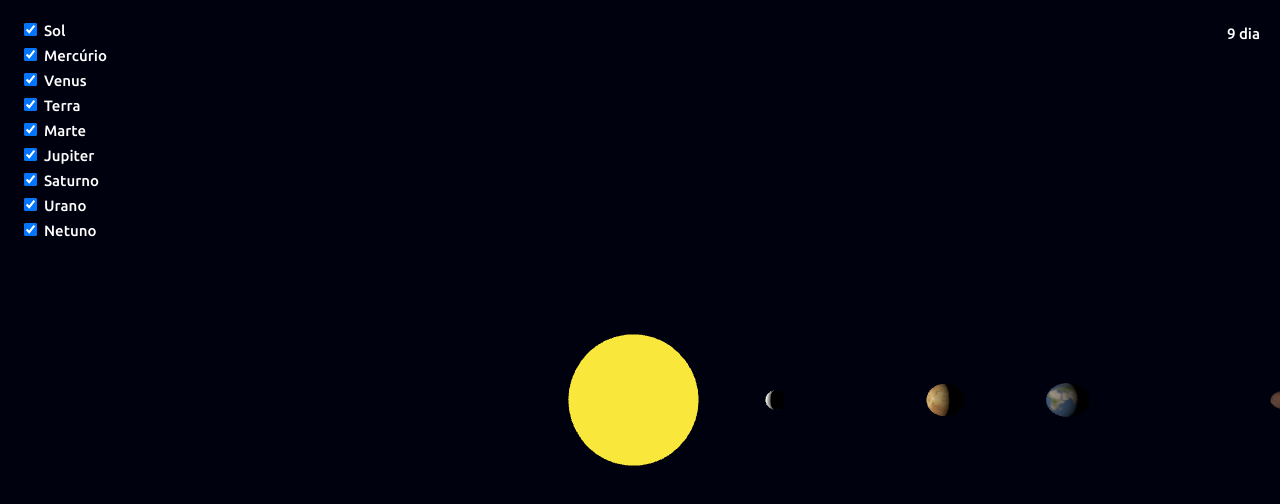
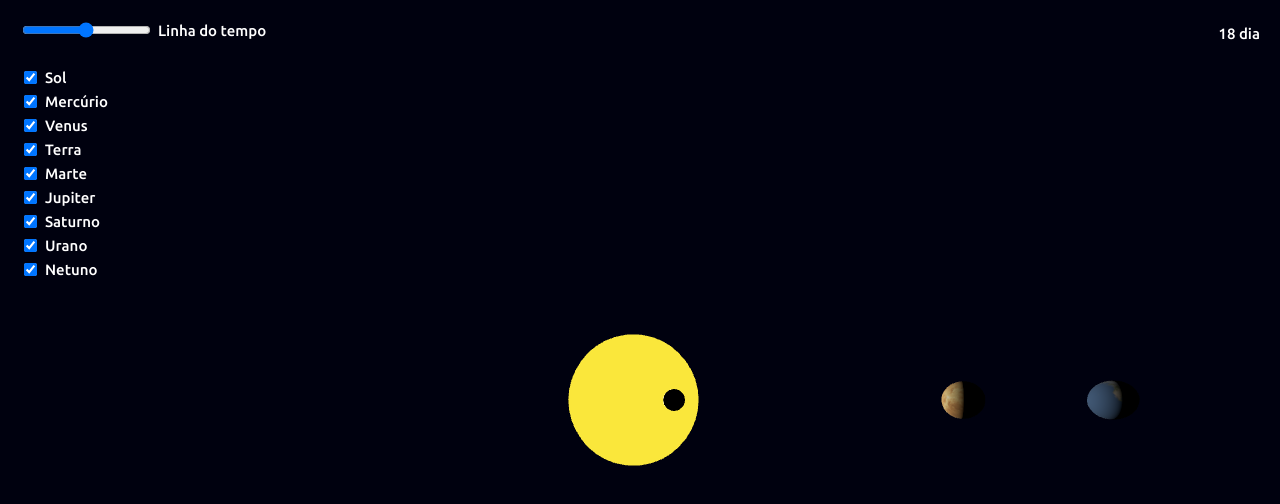
Before and after one commit to ArandaCampos/Simulador_de_orbitas, a plain HTML site: page index.html in a window 1280 px wide. Drawn offline with nearby package versions, Linux system fonts and the light colour scheme; animation ran at ten frames a second.

Commit message:
version - 1.1 finish (add velocity control)

```diff
--- a/index.html
+++ b/index.html
@@ -22,6 +22,12 @@
             top: 20px;
             left: 20px;
         }
+        #controls > div {
+            display: flex;
+            flex-direction: row;
+            align-items: center;
+            gap: 5px;
+        }
         #display {
             top: 10px;
             right: 20px;
@@ -35,25 +41,53 @@
 </head>
 <body>
     <div id="controls">
-        <div><input type="checkbox" onchange="toggle_planet(0)" value="mer" checked> <label>Sol     </label> </div>
-        <div><input type="checkbox" onchange="toggle_planet(1)" value="mer" checked> <label>Mercúrio</label> </div>
-        <div><input type="checkbox" onchange="toggle_planet(2)" value="ven" checked> <label>Venus   </label> </div>
-        <div><input type="checkbox" onchange="toggle_planet(3)" value="ter" checked> <label>Terra   </label> </div>
-        <div><input type="checkbox" onchange="toggle_planet(4)" value="mar" checked> <label>Marte   </label> </div>
-        <div><input type="checkbox" onchange="toggle_planet(5)" value="jup" checked> <label>Jupiter </label> </div>
-        <div><input type="checkbox" onchange="toggle_planet(6)" value="sat" checked> <label>Saturno </label> </div>
-        <div><input type="checkbox" onchange="toggle_planet(7)" value="ura" checked> <label>Urano   </label> </div>
-        <div><input type="checkbox" onchange="toggle_planet(8)" value="net" checked> <label>Netuno  </label> </div>
+        <div>
+            <input type="range" min="1" max="100" onchange="set_velocity(this.value)" step="1" value="50">
+            <label>Linha do tempo</label>
+        </div>
         </br>
-        <!--
-            <div><input type="checkbox" onchange="toggle_trail()" value="net" checked> <label>Rastro  </label> </div>
-        -->
+        <div>
+            <input type="checkbox" onchange="toggle_planet(0)" value="mer" checked>
+            <label>Sol</label>
+        </div>
+        <div>
+            <input type="checkbox" onchange="toggle_planet(1)" value="mer" checked>
+            <label>Mercúrio</label>
+        </div>
+        <div>
+            <input type="checkbox" onchange="toggle_planet(2)" value="ven" checked>
+            <label>Venus</label>
+        </div>
+        <div>
+            <input type="checkbox" onchange="toggle_planet(3)" value="ter" checked>
+            <label>Terra</label>
+        </div>
+        <div>
+            <input type="checkbox" onchange="toggle_planet(4)" value="mar" checked>
+            <label>Marte</label>
+        </div>
+        <div>
+            <input type="checkbox" onchange="toggle_planet(5)" value="jup" checked>
+            <label>Jupiter</label>
+        </div>
+        <div>
+            <input type="checkbox" onchange="toggle_planet(6)" value="sat" checked>
+            <label>Saturno</label>
+        </div>
+        <div>
+            <input type="checkbox" onchange="toggle_planet(7)" value="ura" checked>
+            <label>Urano</label>
+        </div>
+        <div>
+            <input type="checkbox" onchange="toggle_planet(8)" value="net" checked>
+            <label>Netuno</label>
+        </div>
     </div>
     <div id="display">
         <p id="days"><p>
     </div>
-<script src="three.js/three.js"></script>
-<script src="src/config.js"></script>
-<script src="src/main.js"></script>
+    <script src="three.js/three.js"></script>
+    <script src="src/config.js"></script>
+    <script src="src/main.js"></script>
 </body>
 </html>
--- a/src/config.js
+++ b/src/config.js
@@ -48,61 +48,51 @@ const DATA = {
         {
             "name": "Sol",
             "mesh": null,
-            //"radius": 4.379 * 10 ** 9,
             "radius": 50,
             "d": 0,
             "a": 0,
             "T": 0,
             "r": 0,
             "axial": 0,
-            "trail": null,
             "color": COLOR["yellow"],
             "emissive": COLOR["yellow"],
         },
         {
             "name": "Mercúrio",
             "mesh": null,
-            //"radius": 4.87 * 10 ** 6 ,
             "radius": 6,
             "d": 5.79 * 10 ** 10,
             "a": 0,
             "T": 1 / 85,
             "r": 58.6,
             "axial": 0.01,
-            "trail": null,
             "texture": 'assets/mercury.jpg'
         },
         {
             "name": "Venus",
             "mesh": null,
-            //"radius":  1.2 * 10 ** 7,
             "radius": 11,
             "d": 1.08 * 10 ** 11,
             "a": 0,
             "T": 1 / 255,
             "r": 224,
             "axial": 177.3,
-            "trail": null,
-            //"update_trail": null,
             "texture": 'assets/venus.jpg'
         },
         {
             "name": "Terra",
             "mesh": null,
-            //"radius": 1.27 * 10 ** 7,
             "radius": 11.5,
             "d": 1.49 * 10 ** 11,
             "a": 0,
             "T": 1 / 365,
             "r": 1,
             "axial": 23.26,
-            "trail": null,
             "texture": 'assets/earth.jpg'
         },
         {
             "name": "Marte",
             "mesh": null,
-            //"radius": 6.7 * 10 ** 6,
             "radius": 6.5,
             "d": 2.27 * 10 ** 11,
             "a": 0,
@@ -114,7 +104,6 @@ const DATA = {
         {
             "name": "Jupiter",
             "mesh": null,
-            //"radius": 3,
             "radius": 30,
             "d": 7.78 * 10 ** 11,
             "a": 0,
@@ -126,7 +115,6 @@ const DATA = {
         {
             "name": "Saturno",
             "mesh": null,
-            //"radius": 1.16 * 10 ** 8,
             "radius": 25,
             "d": 1.429 * 10 ** 12,
             "a": 0,
@@ -138,7 +126,6 @@ const DATA = {
         {
             "name": "Urano",
             "mesh": null,
-            //"radius": 5 * 10 ** 7,
             "radius": 18,
             "d": 2.870 * 10 ** 12,
             "a": 0,
@@ -150,7 +137,6 @@ const DATA = {
         {
             "name": "Netuno",
             "mesh": null,
-            //"radius": 4.9 * 10 ** 7,
             "radius": 19,
             "d": 4.5 * 10 ** 12,
             "a": 0,
@@ -161,21 +147,17 @@ const DATA = {
         }
     ]
 }
-// PARAMS
+
 const CONTROLS = {
-    // animation
     "PAUSE": ' ',
     "REVERSE": 'ArrowLeft',
     "ADVANCE" : 'ArrowRight',
-    // motion
     "RIGHT": 'd',
     "LEFT": 'a',
     "UP": 'w',
     "DOWN": 's',
-    // Zoom
     "ZOOM_IN": '+',
     "ZOOM_OUT": '-',
-    // rotation
     "ROT_X_POS": 'i',
     "ROT_X_NEG": 'k',
     "ROT_Y_POS": 'l',
--- a/src/main.js
+++ b/src/main.js
@@ -6,7 +6,7 @@ var material;
 var mesh;
 var frame = 0;
 var play = true;
-const velocity = 1 / (24 * 2);
+var velocity = 1 / 24;
 
 const init = () => {
     set_camera( DATA["camera"] );
@@ -31,7 +31,6 @@ const set_scene = ( cfg ) => {
 const set_objects = ( planets ) => {
     planets.forEach( planet => {
         planet["mesh"] = set_sphere( planet )
-        //planet["trail"] = set_trail ( planet )
     });
 }
 
@@ -51,28 +50,6 @@ const set_sphere = ( planet ) => {
 
     return mesh;
 }
-/*
-const set_trail = ( obj ) => {
-
-    const MAX_POINTS = 500;
-    const geometry = new THREE.BufferGeometry();
-    const positions = new Float32Array( MAX_POINTS * 3 );
-
-    geometry.setAttribute( 'position', new THREE.BufferAttribute( positions, 3 ) );
-
-    drawCount = 0;
-    geometry.setDrawRange( 0, drawCount );
-
-    const material = new THREE.LineBasicMaterial( { color: 0xff0000 } );
-
-    line = new THREE.Line( geometry,  material );
-    line.geometry.attributes.position.needsUpdate = true;
-
-    scene.add( line );
-
-    return line.geometry;
-}
-*/
 
 const set_light = ( cfg ) => {
     const light = new THREE.PointLight(cfg["color"], cfg["intensity"]);
@@ -88,18 +65,11 @@ const render_scene = () => {
     document.body.appendChild( renderer.domElement );
 }
 
-/*
-const update_trail = ( planet , frame ) => {
-    if (frame < 50) {
-        console.log(frame);
-        const scale = DATA["scale"];
-        planet["trail"].attributes.position.array[frame * 3    ] = planet["d"] * Math.cos(planet["a"]) * scale;
-        planet["trail"].attributes.position.array[frame * 3 + 1] = planet["d"] * Math.sin(planet["a"]) * scale;
-        planet["trail"].attributes.position.array[frame * 3 + 2] = 0;
-        planet["trail"].setDrawRange(0, frame);
-    }
+const set_velocity = ( value ) => {
+    frame = frame * velocity;
+    velocity = 1 / 24 * value / 50;
+    frame = frame / velocity;
 }
-*/
 
 const toggle_planet = ( id ) => {
     scene.children[id].visible = !scene.children[id].visible;
```
